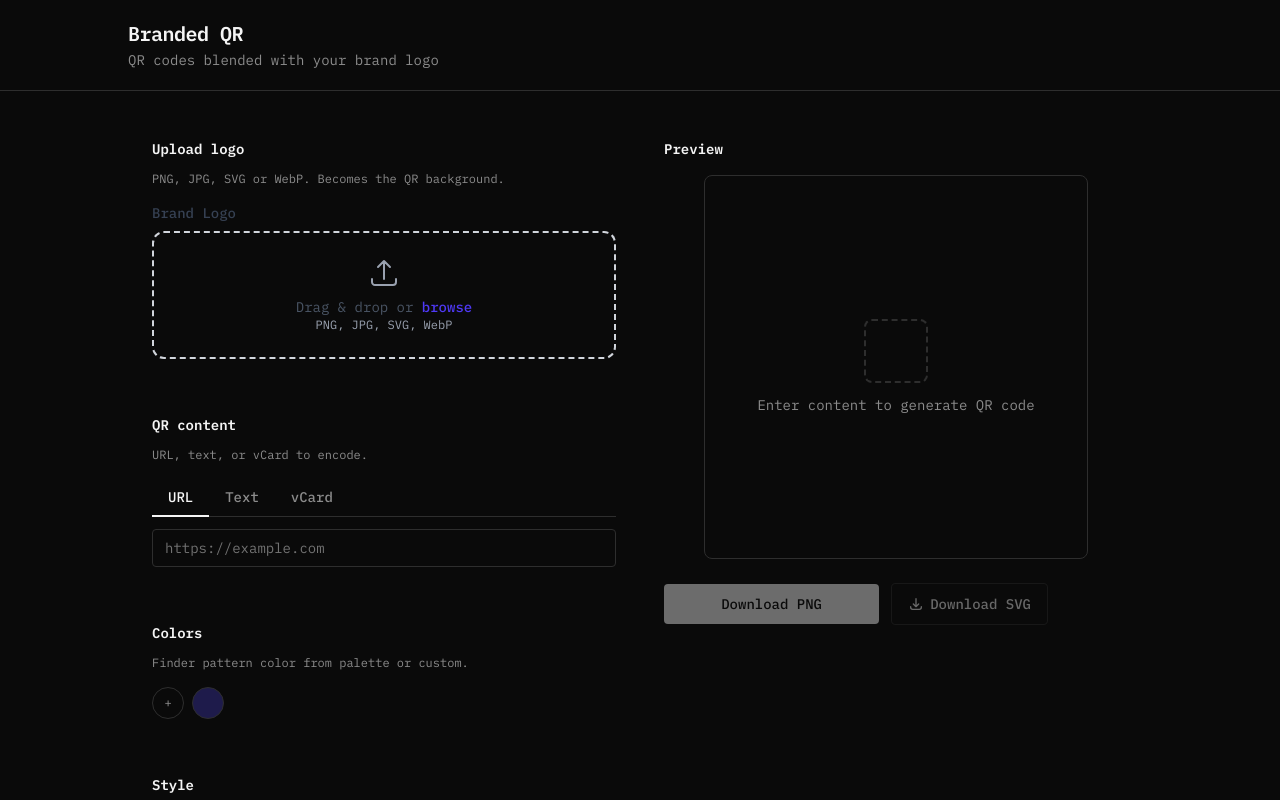
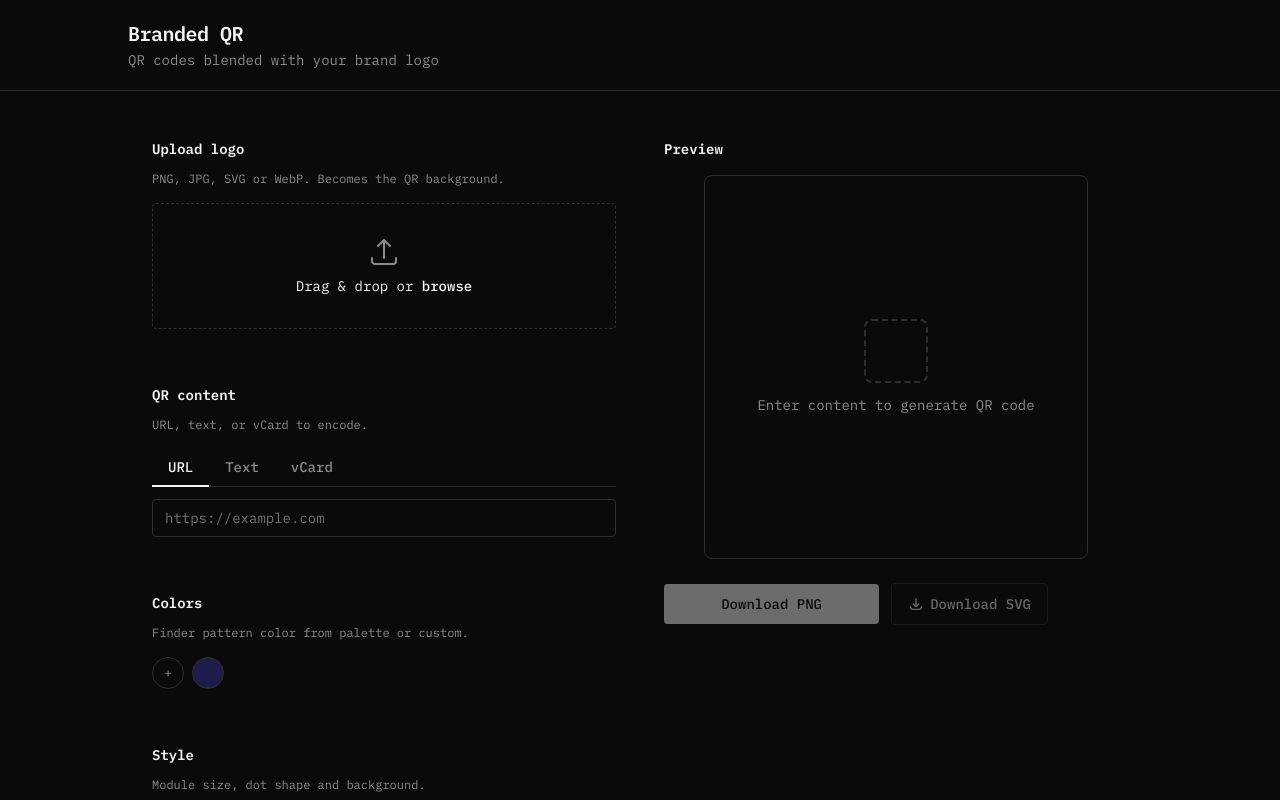
Before and after one commit to anthonynuge/branded-qr-generator, a Next.js app: page / in a window 1280 px wide. Shown: the top 800 px of the page. Built offline with nearby package versions, Linux system fonts and the light colour scheme; what color-thief-browser would draw is missing.

Commit message:
Add styling for dark mode for ui.

```diff
--- a/components/UploadLogo.tsx
+++ b/components/UploadLogo.tsx
@@ -20,11 +20,11 @@ export function UploadLogo({ onFileChange, objectUrl }: Props) {
 
   return (
     <div className="space-y-2">
-      <label className="block text-sm font-medium text-gray-700">Brand Logo</label>
       <div
-        className={`relative flex flex-col items-center justify-center rounded-xl border-2 border-dashed p-6 transition-colors cursor-pointer ${
-          dragging ? 'border-indigo-500 bg-indigo-50' : 'border-gray-300 hover:border-indigo-400'
+        className={`relative flex flex-col items-center justify-center rounded border border-dashed p-8 transition-colors cursor-pointer ${
+          dragging ? 'border-[var(--text-muted)] opacity-80' : 'border-[var(--border-color)] hover:border-[var(--text-muted)]'
         }`}
+        style={{ backgroundColor: 'var(--bg-primary)' }}
         onClick={() => inputRef.current?.click()}
         onDragOver={(e) => { e.preventDefault(); setDragging(true); }}
         onDragLeave={() => setDragging(false)}
@@ -38,16 +38,15 @@ export function UploadLogo({ onFileChange, objectUrl }: Props) {
           <div className="flex flex-col items-center gap-2">
             {/* eslint-disable-next-line @next/next/no-img-element */}
             <img src={objectUrl} alt="Logo preview" className="h-16 w-auto max-w-[10rem] object-contain" />
-            <span className="text-xs text-gray-500">Click to replace</span>
+            <span className="text-xs" style={{ color: 'var(--text-muted)' }}>Click to replace</span>
           </div>
         ) : (
           <>
-            <svg className="h-8 w-8 text-gray-400" fill="none" viewBox="0 0 24 24" stroke="currentColor">
+            <svg className="h-8 w-8" style={{ color: 'var(--text-muted)' }} fill="none" viewBox="0 0 24 24" stroke="currentColor">
               <path strokeLinecap="round" strokeLinejoin="round" strokeWidth={1.5}
                 d="M3 16.5v2.25A2.25 2.25 0 005.25 21h13.5A2.25 2.25 0 0021 18.75V16.5m-13.5-9L12 3m0 0l4.5 4.5M12 3v13.5" />
             </svg>
-            <p className="mt-2 text-sm text-gray-600">Drag & drop or <span className="text-indigo-600 font-medium">browse</span></p>
-            <p className="text-xs text-gray-400">PNG, JPG, SVG, WebP</p>
+            <p className="mt-2 text-sm" style={{ color: 'var(--text-primary)' }}>Drag & drop or <span className="font-medium" style={{ color: 'var(--accent-resolved)' }}>browse</span></p>
           </>
         )}
         <input
@@ -62,7 +61,7 @@ export function UploadLogo({ onFileChange, objectUrl }: Props) {
         <button
           type="button"
           onClick={(e) => { e.stopPropagation(); onFileChange(null); }}
-          className="text-xs text-red-500 hover:text-red-700"
+          className="text-xs text-red-400 hover:text-red-300"
         >
           Remove logo
         </button>
```
